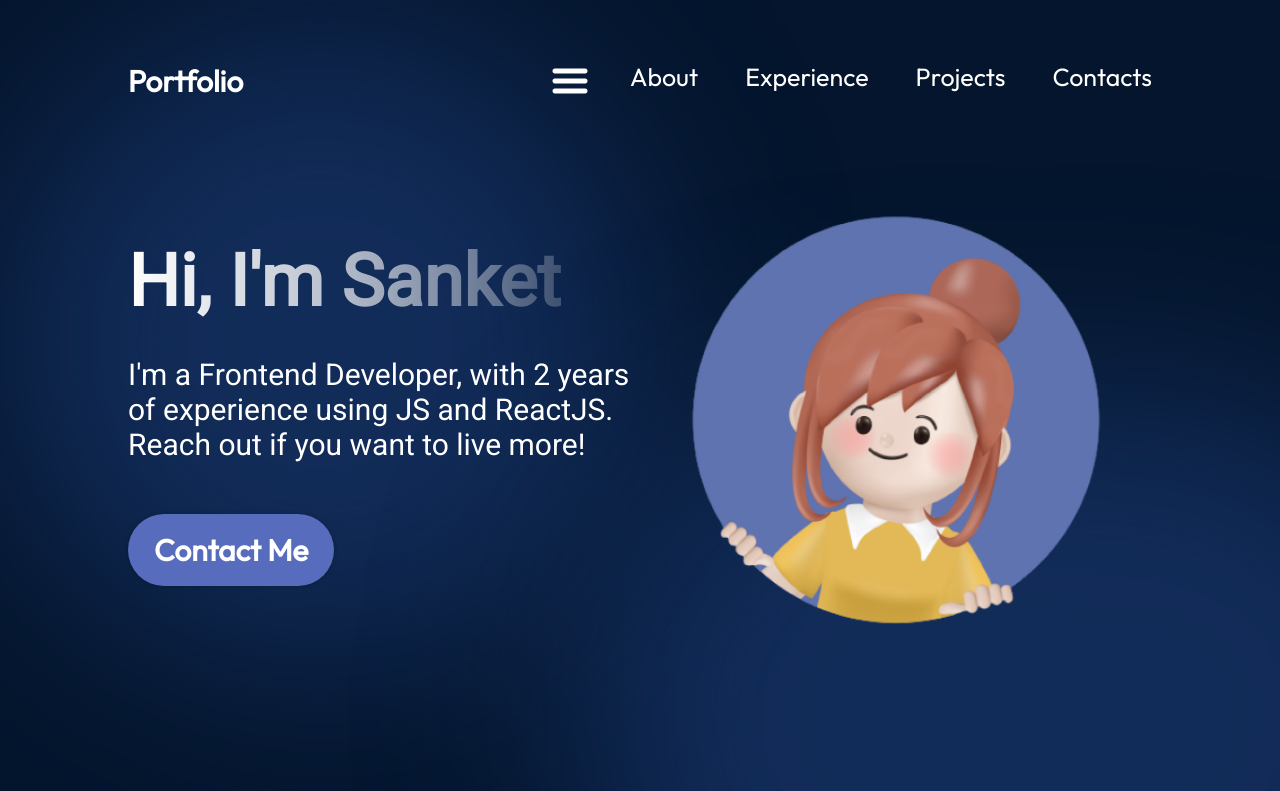
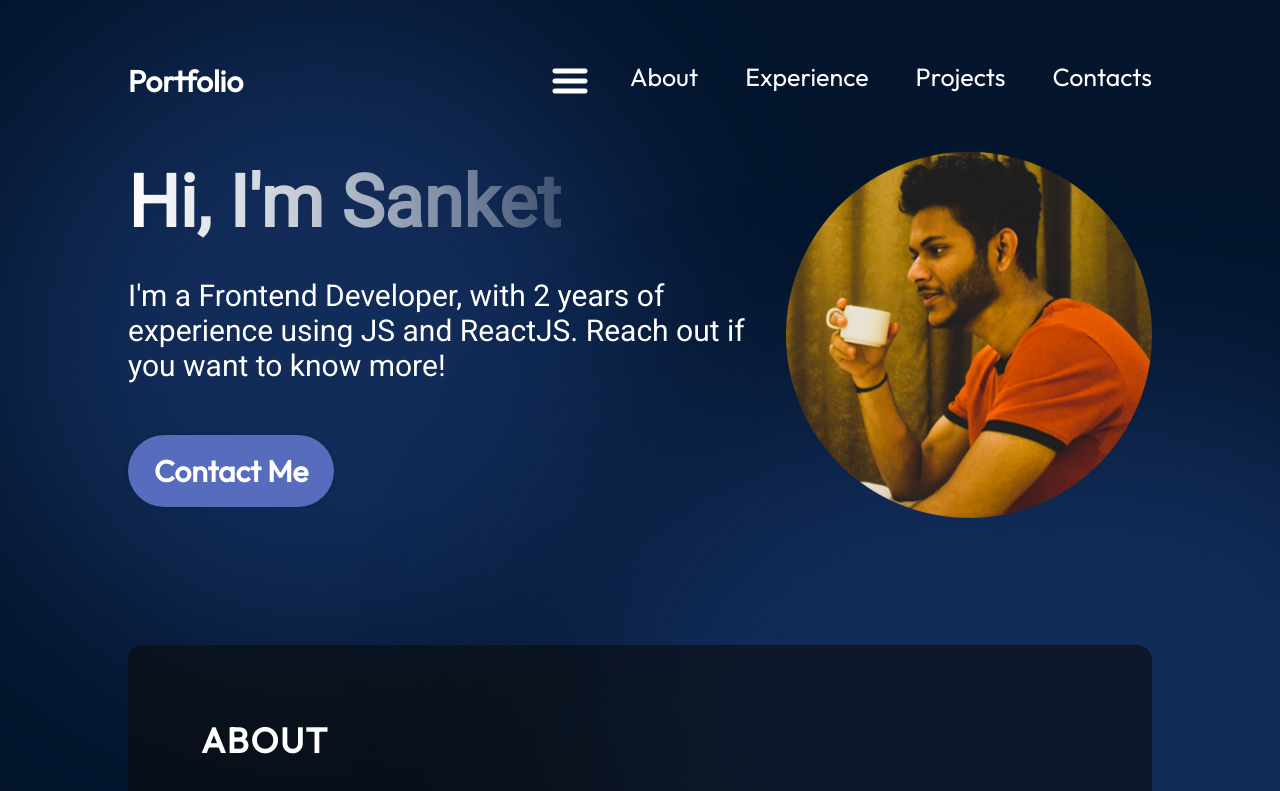
Before and after one commit to Sanket176/My-Portfolio, a React (Vite) app: page / in a window 1280 px wide. Shown: the top 791 px of the page. Built offline with nearby package versions, Linux system fonts and the light colour scheme.

Commit message:
changed hero image

```diff
--- a/src/components/Hero/Hero.jsx
+++ b/src/components/Hero/Hero.jsx
@@ -8,12 +8,12 @@ const Hero = ()=>{
         <div className={styles.content}>
             <h1 className={styles.title}>Hi, I'm Sanket</h1>
             <p className={styles.description}>I'm a Frontend Developer, with 2 years of experience using JS and ReactJS.
-                Reach out if you want to live more!
+                Reach out if you want to know more!
             </p>
             <a href="mailto:sanketrinayat17@gmail.com" className={styles.contactBtn}>Contact Me</a>
         </div>
         {/* Image on the Right hand side */}
-        <img src={getImageUrl("hero/heroImage.png")} className={styles.heroImg} alt="Hero image of me"/>
+        <img src={getImageUrl("hero/PP-circle.png")} className={styles.heroImg} alt="Hero image of me"/>
         <div className={styles.topBlur} />
         <div className={styles.bottomBlur} />
     </section>;
```
Also changed, not shown: assets/hero/PP-circle.png (added).
